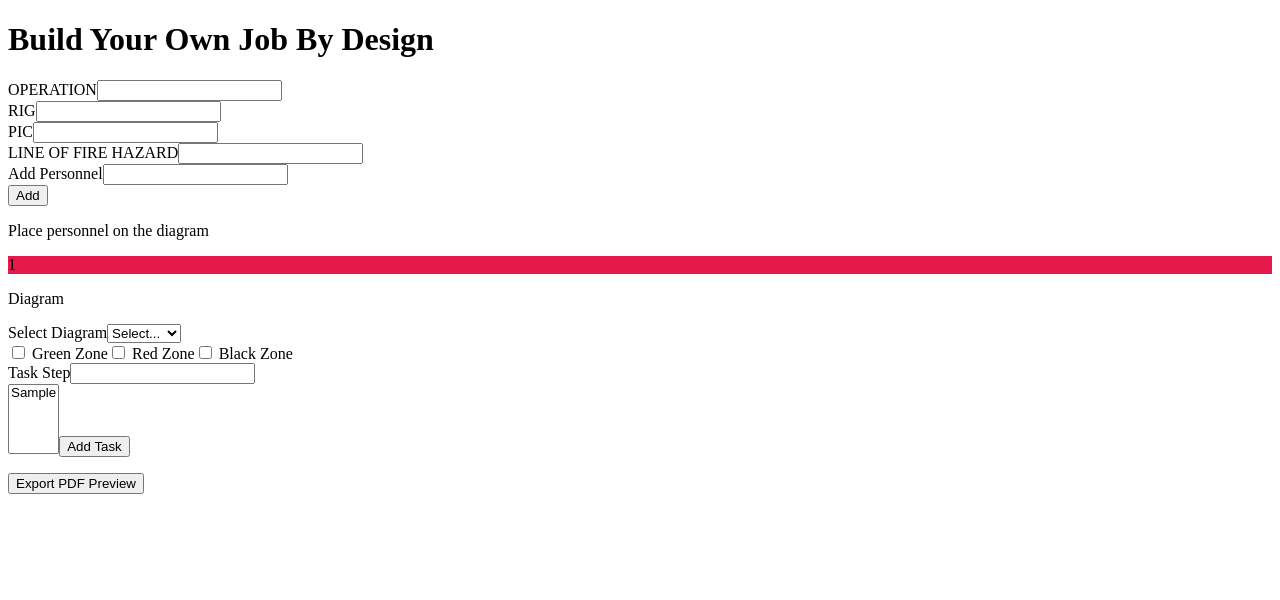
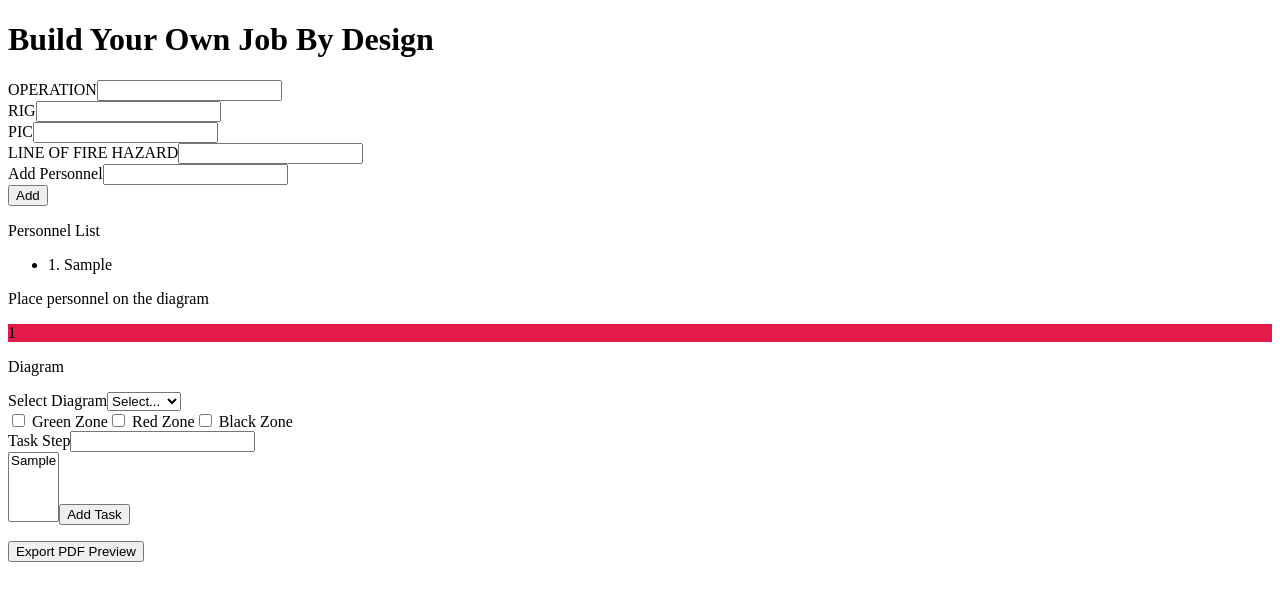
Before and after one commit to Kaourantinduplenne/BYOJBD-01, a Next.js app: page / in a window 1280 px wide. Both pictures are taken after typing "Sample" into the empty fields and a click on the button "Add". Shown: the top 600 px of the page. Built offline with nearby package versions, Linux system fonts and the light colour scheme.

Commit message:
Add files via upload

```diff
--- a/components/RigJBDBuilder.js
+++ b/components/RigJBDBuilder.js
@@ -90,6 +90,14 @@ export default function RigJBDBuilder() {
         <Input label="Add Personnel" value={workerName} onChange={(e) => setWorkerName(e.target.value)} />
         <Button onClick={handleAddWorker}>Add</Button>
       </div>
+      <div className="text-sm space-y-1">
+        <p className="font-bold">Personnel List</p>
+        <ul>
+          {workers.map((w, i) => (
+            <li key={i}>{i + 1}. {w}</li>
+          ))}
+        </ul>
+      </div>
       <div className="flex space-x-4 h-[300px]">
         <div className="w-[300px] h-full border-2 border-black relative">
           <p className="text-sm font-bold p-1">Place personnel on the diagram</p>
@@ -144,7 +152,9 @@ export default function RigJBDBuilder() {
       </div>
       <ul className="space-y-1 text-sm">
         {tasks.map((t, i) => (
-          <li key={i} className="border p-2 rounded">Step: {t.step} | Persons: {t.persons.join(', ')}</li>
+          <li key={i} className="border p-2 rounded">
+            {i + 1}. Step: {t.step} | Persons: {t.persons.join(', ')}
+          </li>
         ))}
       </ul>
       <Button onClick={handleGeneratePDF}>Export PDF Preview</Button>
```
